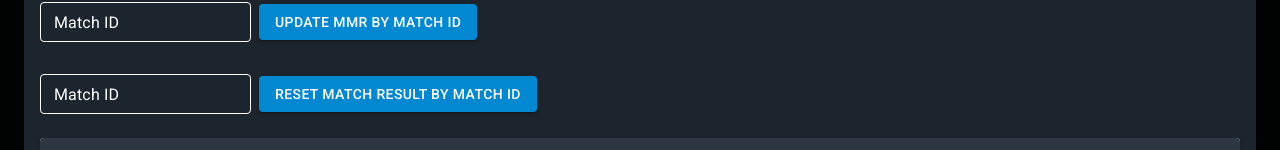
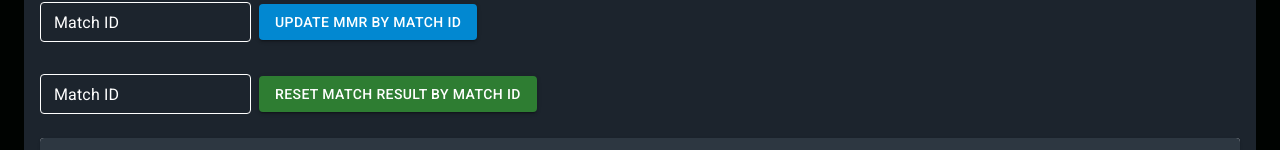
Before and after one commit to David-Ph/next-tindota, a Next.js app: page /players in a window 1280 px wide. Shown: the part 255-405 px from the top of the page. Built offline with nearby package versions, Linux system fonts and the light colour scheme; no server answers; the database is empty; sample sign-in values are in the browser's storage.

Commit message:
Update button color

```diff
--- a/components/Players/ResetPlayersByMatchId.js
+++ b/components/Players/ResetPlayersByMatchId.js
@@ -74,7 +74,7 @@ function ResetByMatchId() {
         <Button
           sx={{ marginLeft: "0.5rem", marginRight: "1em" }}
           type="submit"
-          color="info"
+          color="success"
           variant="contained"
         >
           Reset Match Result By Match ID
```
